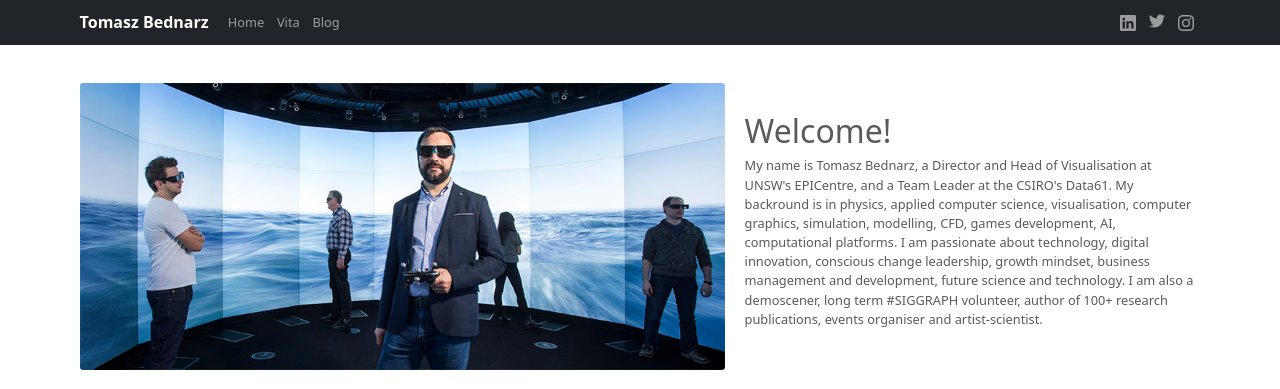
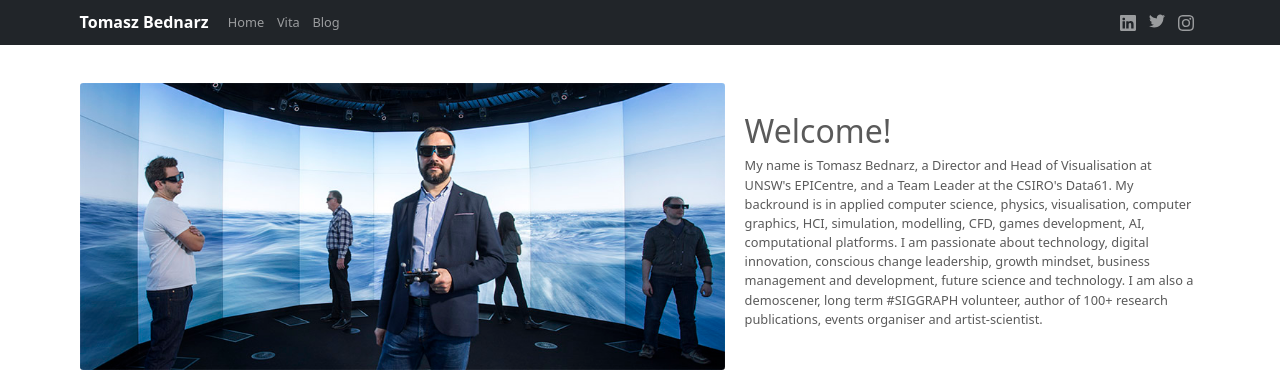
Before and after one commit to tomaszbednarz/tomaszbednarz.github.io, a Jekyll site: the page built from index.md, in a window 1280 px wide and 900 px high. Shown: the top 389 px of the window. Built offline with Jekyll 4.4.1, drawn with Linux system fonts in a browser that asks for light colours.

Commit message:
small update

```diff
--- a/_data/vita.yml
+++ b/_data/vita.yml
@@ -6,7 +6,7 @@
   Mathematical and Statistical Frontiers (ACEMS). Holds Adjunct Associate Professor
   position University of South Australia (School of IT and Math Sciences). Board member of the ACU IT Industry Advisory Board (Chair),
   and Australian Research Centre for Interactive and Virtual Environments (IVE) University
-  of South Australia.\
+  of South Australia.
 
   His current roles reflect his conviction to a holistic approach to the wicked problems
   facing the collation, analytics and display of big data. His approach is expansive and
@@ -14,7 +14,7 @@
   Over the last couple of years, he has been involved in wide range of projects in area of
   immersive visualisation, human-computer interaction, computational imaging, image analysis
   and processing, visualisation, simulations, computer graphics, computer games, computational
-  fluid dynamics, machine learning, artificial intelligence, and multi-sensors assimilation.\
+  fluid dynamics, machine learning, artificial intelligence, and multi-sensors assimilation.
 
   He was Conference Chair of ACM SIGGRAPH Asia 2019 (SIGGRAPH conferences are the world’s
   largest, most influential annual meetings and exhibitions in computer graphics and interactive
--- a/index.md
+++ b/index.md
@@ -18,7 +18,7 @@
     title: Welcome!
     content: |-
         My name is Tomasz Bednarz, a Director and Head of Visualisation at UNSW's EPICentre, and a Team Leader at the CSIRO's Data61.
-        My backround is in physics, applied computer science, visualisation, computer graphics, simulation, modelling, CFD, games development, AI, computational platforms.
+        My backround is in applied computer science, physics, visualisation, computer graphics, HCI, simulation, modelling, CFD, games development, AI, computational platforms.
         I am passionate about technology, digital innovation, conscious change leadership, growth mindset, business management and development, future science and technology.
         I am also a demoscener, long term #SIGGRAPH volunteer, author of 100+ research publications, events organiser and artist-scientist.
 layout: home
```
